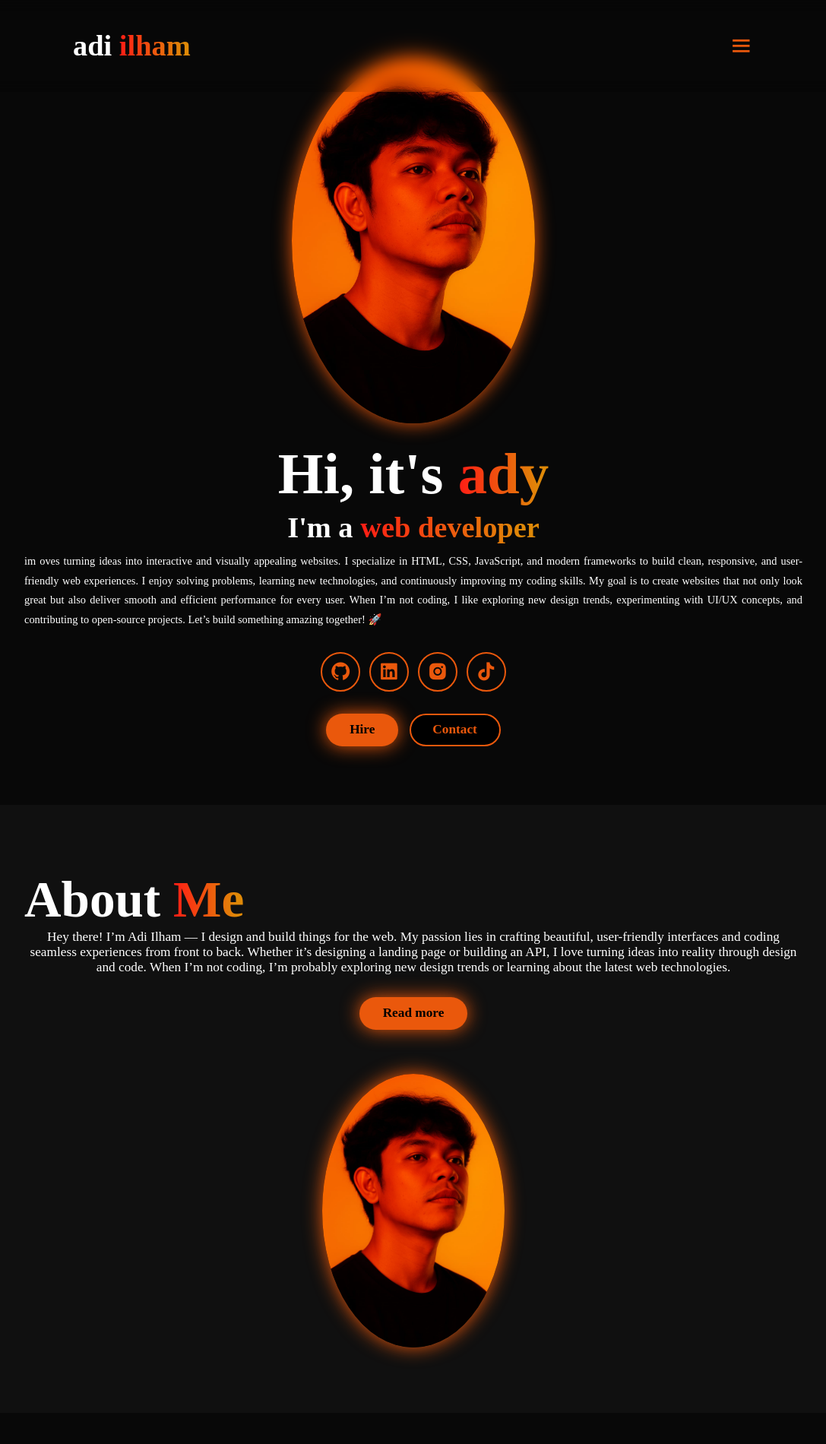
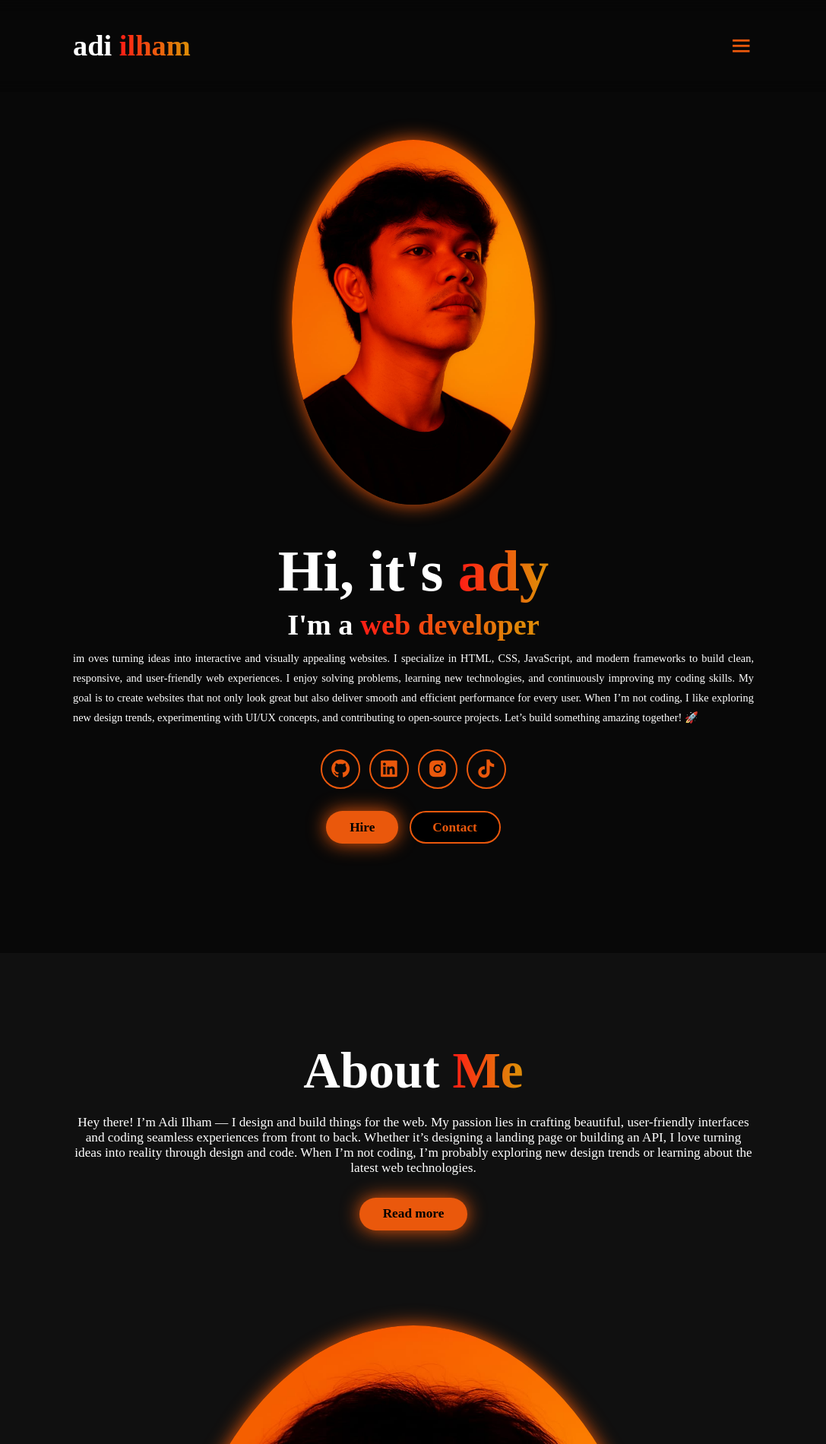
Before and after one commit to adiilham01/adiilham-portofolio, a plain HTML site: page index.html in a window 1280 px wide. Shown: the top 1900 px of the page at 76% size, without its empty margins (96-1183 px from the left). Drawn offline with nearby package versions, Linux system fonts and the light colour scheme.

Commit message:
Update style.css 4
ubaj semua

```diff
--- a/style.css
+++ b/style.css
@@ -83,15 +83,14 @@ span {
 }
 
 section {
-  min-height: 100vh;
-  padding: 8rem 10%;
+  min-height: 100vh; /*artinya tinggi minimal dari elemen section adalah 100% tinggi layar karena vh artinya viewport heigh, satuan tinggi layar browser*/
+  padding: 10rem 15%;
 }
 .home {
   display: flex;
   align-items: center;
   justify-content: center;
   gap: 15rem;
-  flex-wrap: wrap;
 }
 .home-content {
   display: flex;
@@ -117,14 +116,9 @@ section {
 }
 .home-img img {
   width: 25vw;
-  max-width: 350px;
-  height: auto;
   border-radius: 70%;
   box-shadow: 0 0 25px var(--main-color);
   transition: 0.4s ease-in-out;
-  object-fit: cover;
-  display: block;
-  margin: 0 auto;
 }
 .home-img img:hover {
   box-shadow: 0 0 25px var(--main-color) 0 0 50px var(--main-color) 0 0 100px
@@ -187,8 +181,8 @@ section {
 }
 .btn-group a:nth-of-type(1):hover {
   background-color: black;
-  box-shadow: 0 0 25px var(--main-color);
-  color: #ea580c;
+  box-shadow: 0 0 25px var(--main-color) transparent;
+  color: var(--main-color);
   border: 2px solid var(--main-color);
 }
 
@@ -199,18 +193,13 @@ section {
   align-items: center;
   gap: 10rem;
   background: var(--second-bg-color);
-  flex-wrap: wrap;
 }
 .about-img img{
   width: 25vw;
-  max-width: 350px;
-  height: auto;
-  border-radius: 70%;
+  border-radius:80%;
   box-shadow: 0 0 25px var(--main-color);
   transition: 0.4s ease-in-out;
-  object-fit: cover;
-  display: block;
-  margin: 0 auto;
+
 }
 .about-img img:hover{
   box-shadow: 0 0 25px var(--main-color),
@@ -227,16 +216,22 @@ section {
 }
 .about-content .btn{
   margin: 3rem 0;
+}
+.about-content .btn:hover{
+  background-color: black;
+  color: var(--main-color);
+  border: 2px solid var(--main-color);
+  box-shadow: 0 0 25px transparent;
+}
 
-}
-::-webkit-scrollbar{
+::-moz-scrollbar{
   width: 20px;
 }
-::-webkit-scrollbar-thumb{
+::-moz-scrollbar-thumb{
   background-color: var(--main-color);
 
 }
-::-webkit-scrollbar-track{
+::-moz-scrollbar-track{
   background-color: var(--bg-color);
 }
 
@@ -296,20 +291,15 @@ margin: 5rem 0;
   font-size: 4rem;
   margin: 2rem 0;
   line-height: 1.7;
-  font-weight: 800;
 }
-
 .services-info p {
   font-size: 1.4rem;
   font-weight: 600;
-  line-height: 1.7;
+  line-height: 1.7;}
 
-}
-.services-info i{
+.services-info i {
   font-size: 8rem;
 }
-
-
 .projects{
   background-color: var(--second-bg-color);
 }
@@ -411,7 +401,6 @@ text-align: center;
   font-size: 16px;
 }
 
-
 @media(max-width:1285px){
   #menu-icon{
     display: block;
@@ -419,9 +408,8 @@ text-align: center;
   .navbar{
     position: absolute;
     top: 100%;
-    right: -100%;
-    width: 1000%;
-    transition: right 0.3s ease;
+    right: 0;
+    width: 50%;
     padding: 1rem 3rem;
     background-color: rgba(0, 0, 0, 0.8);
     border-bottom-left-radius: 2rem;
@@ -437,7 +425,6 @@ text-align: center;
   }
   .navbar.active{
     display: block;
-    right: 0;
 
   }
   .gradient-btn{
@@ -445,10 +432,8 @@ text-align: center;
   }
   .home{
     flex-direction: column-reverse;
-    align-items: center;
-    justify-content: center;
-    text-align: center;
-    gap: 3rem;
+    margin: 5rem 0;
+    gap: 5rem;
   }
   .home-content{
     align-items: center;
@@ -456,18 +441,13 @@ text-align: center;
   }
   .home-img{
     align-items: center;
+    margin-top: 40px;
 
   }
   .about{
     flex-direction: column-reverse;
-    align-items: center;
     text-align: center;
-    gap: 3rem;
   }
-  .about-img img {
-    max-width: 300px;
-    width: 80%;
-
   .about h2{
     text-align: center;
     margin: 2rem 0;
@@ -481,8 +461,7 @@ text-align: center;
     flex-direction: column;
   }
 }
-
-  /* === Responsive Design === */
+/* === Responsive Design === */
 
 /* Untuk layar tablet dan HP (<= 991px) */
 @media (max-width: 991px) {
```
